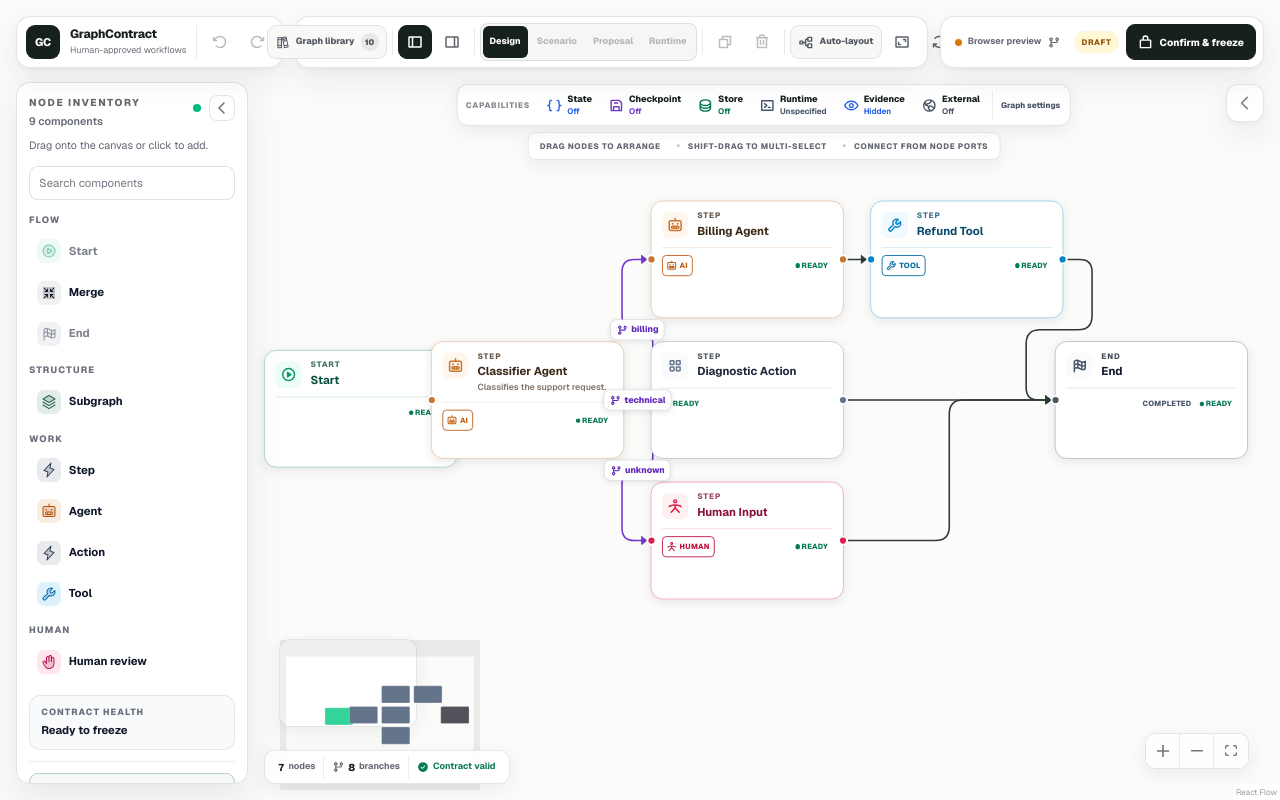
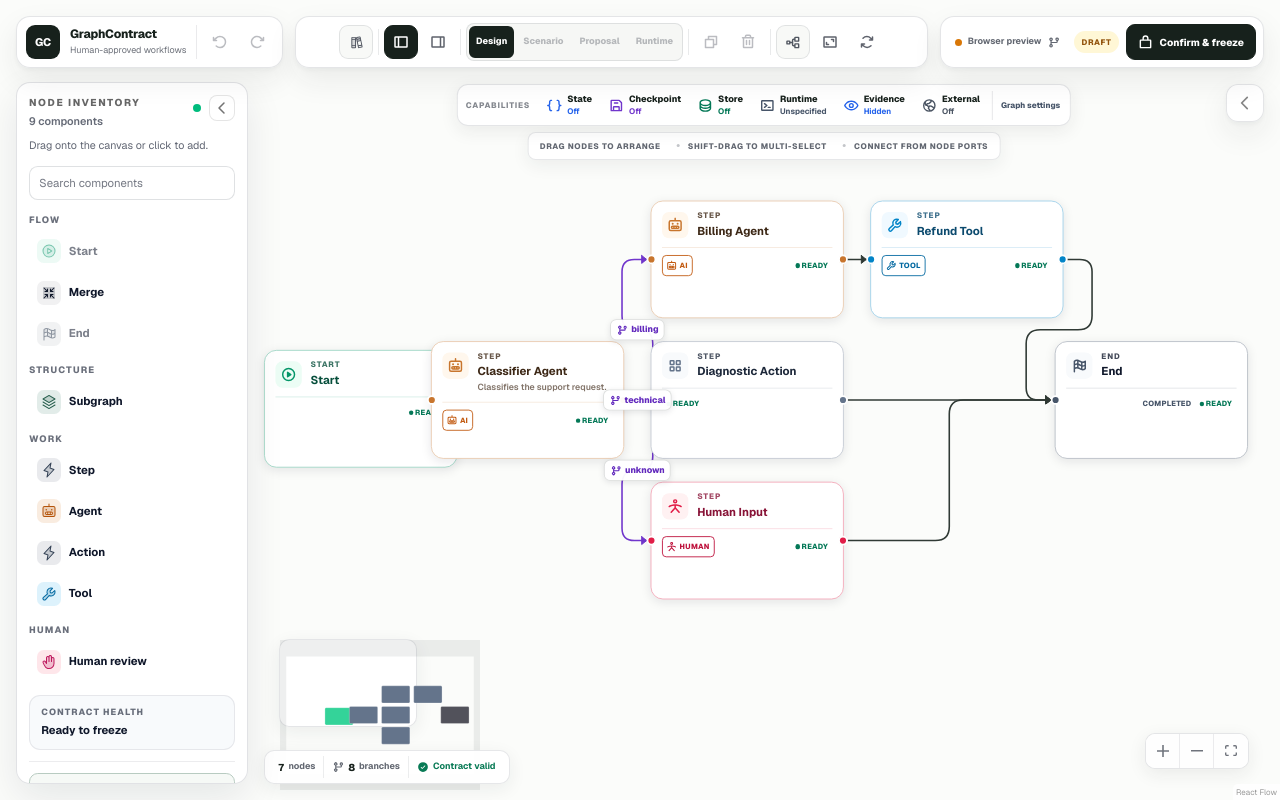
Before and after one commit to vijaybadana/graphcontract, a Next.js app: page / in a window 1280 px wide. Built offline with nearby package versions, Linux system fonts and the light colour scheme.

Commit message:
fix: close final responsive review

```diff
--- a/src/features/workspace/workspace-header.css
+++ b/src/features/workspace/workspace-header.css
@@ -366,6 +366,23 @@
   .workspace-panel-command-divider {
     display: none;
   }
+
+  /* Preserve every command at common laptop widths while collapsing the two
+     widest secondary labels. This keeps the center grid track within its
+     bounds instead of extending underneath the human-authority island. */
+  .workspace-library-button,
+  .workspace-auto-layout-button {
+    width: 34px;
+    min-width: 34px;
+    justify-content: center;
+    padding: 0;
+  }
+
+  .workspace-library-button span,
+  .workspace-library-button strong,
+  .workspace-auto-layout-button span {
+    display: none;
+  }
 }
 
 @media (max-width: 1180px) {
```
Also changed, not shown: 1 other file (tests, documents, lock files or other folders).
